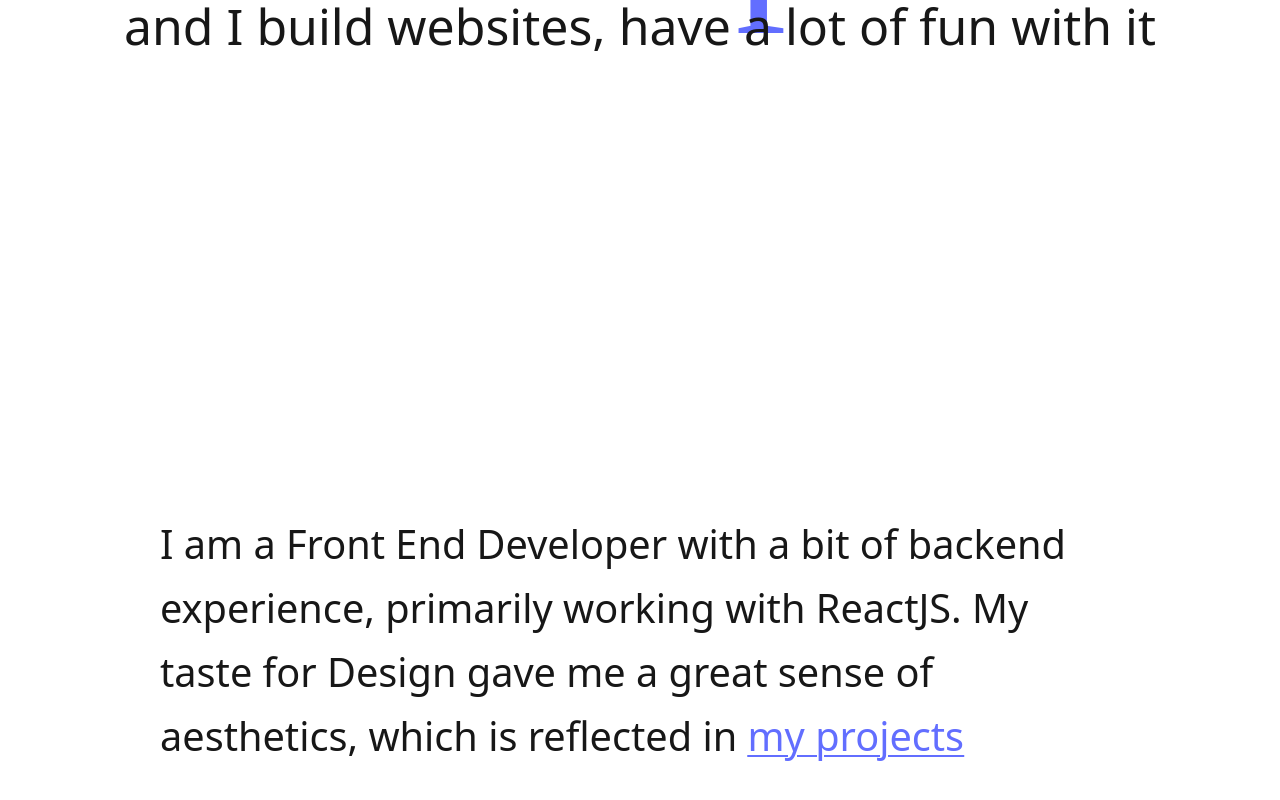
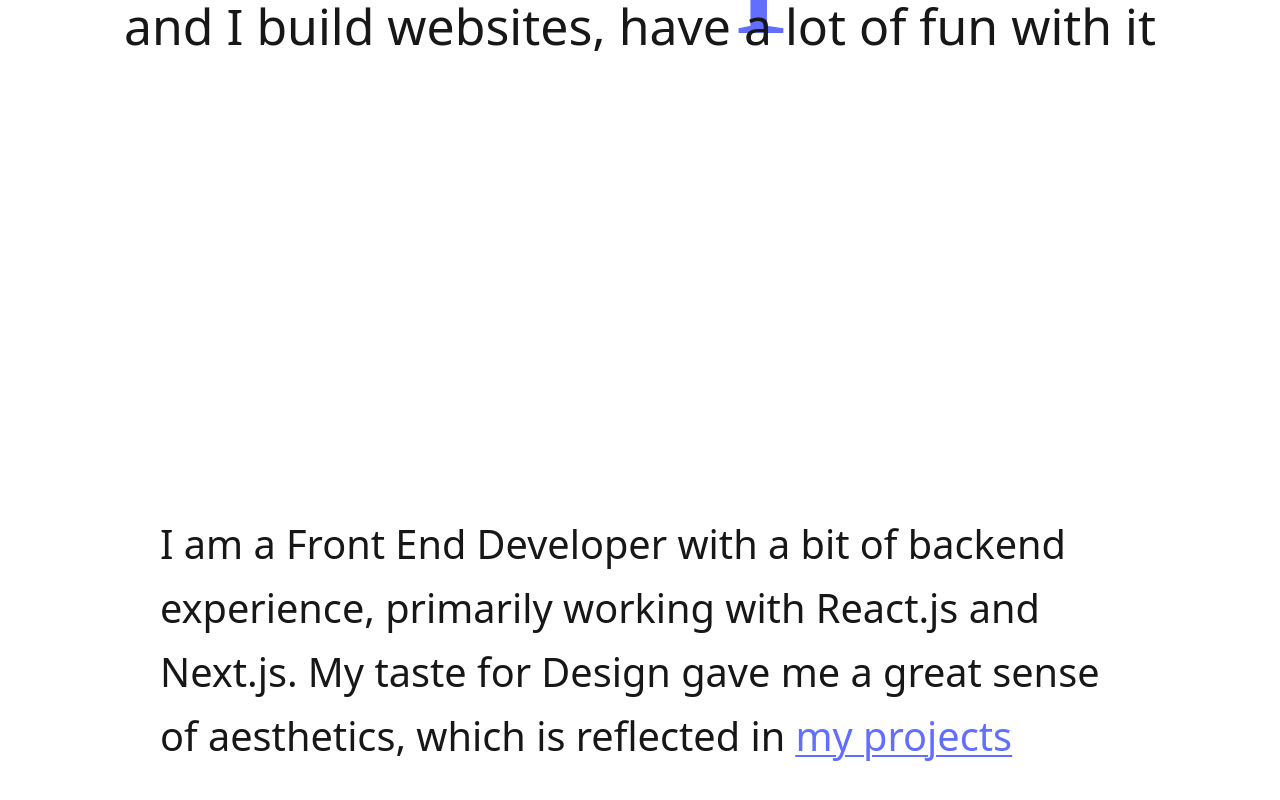
Before and after one commit to francociprian/portfolio, a Next.js app: page / in a window 1280 px wide. Shown: the part 528-1328 px from the top of the page. Built offline with nearby package versions, Linux system fonts and the light colour scheme; a web font is replaced by a local one.

Commit message:
Update link href project

```diff
--- a/pages/index.tsx
+++ b/pages/index.tsx
@@ -118,14 +118,14 @@ const SecondLine = () => {
           animate={{ opacity: hovered ? 0.2 : 1 }}
         >
           I am a <span className="font-normal dark:text-white">Front End Developer</span> with a bit of
-          backend experience, primarily working with ReactJS. My taste for Design gave me a great sense of aesthetics, which is reflected in{" "}
+          backend experience, primarily working with React.js and Next.js. My taste for Design gave me a great sense of aesthetics, which is reflected in{" "}
         </motion.span>
         <motion.span
           onHoverStart={() => setHovered(!hovered)}
           onHoverEnd={() => setHovered(!hovered)}
           className='font-normal underline underline-offset-4 decoration-2 hover:cursor-pointer text-[#626eff]'
         >
-          <Link href="/projects" scroll={false}>my projects</Link>
+          <Link href="/project" scroll={false}>my projects</Link>
         </motion.span>{" "}
       </h1>
     </>
@@ -164,3 +164,7 @@ export default function Home() {
     </main>
   )
 }
+console.log(
+  "%cCreated by FRANCOCIPRIAN ❤️",
+  "color: black; font-weight: bold; background-color: white; padding: 2rem; font-family: Work Sans, sans-serif;"
+);
```
